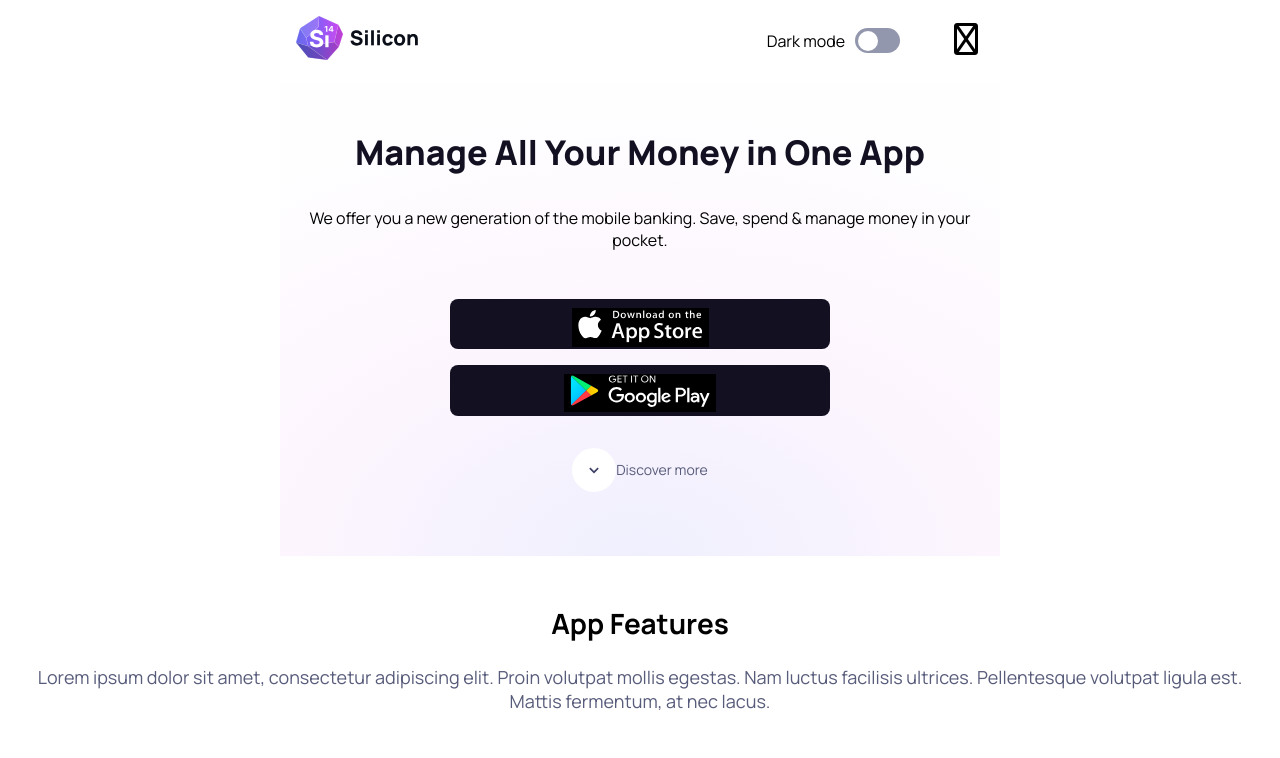
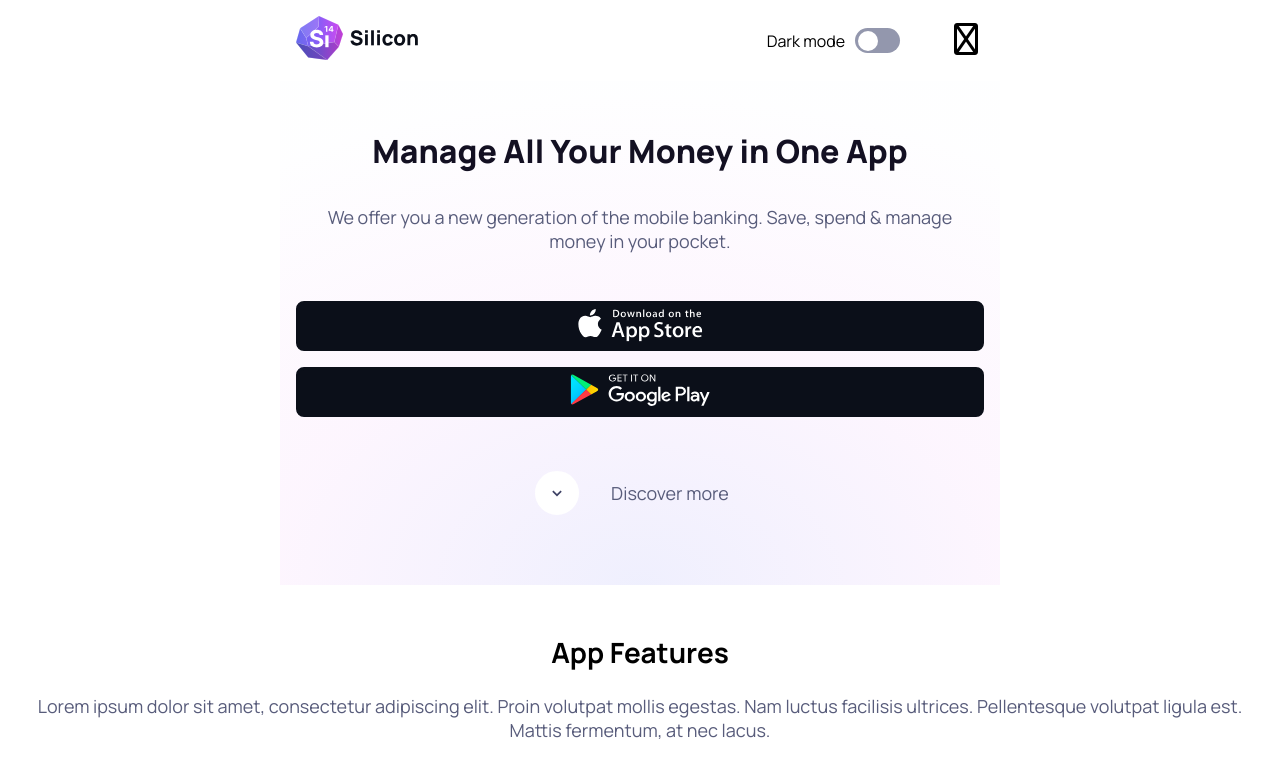
Before and after one commit to ChWendin/Silicon, a plain HTML site: page index.html in a window 1280 px wide. Shown: the top 758 px of the page. Drawn offline with Linux system fonts and the light colour scheme.

Commit message:
skapat knappar till app store & google play.

```diff
--- a/index.html
+++ b/index.html
@@ -56,25 +56,25 @@
                 banking. Save, spend & manage money in your pocket.</p>
 
                 <div class="imgs">
-                    <div class="imgs2">
+
                         <button class="btn">
-                            <img src="/Assets/appstore-light.svg.svg" alt="appstore-light">
+                            <a><img src="/Assets/appstore-light.svg.svg" alt="appstore-light"></a>
                         </button>
-                    </div>
-                <div class="imgs3">
+
+
                     <button class="btn">
-                        <img src="/Assets/googleplay-light.svg.svg" alt="googleplay-light">
+                        <a><img src="/Assets/googleplay-light.svg.svg" alt="googleplay-light"></a>
                     </button>
-                </div>
+
 
                 <div class="knapp">
-                    <button class="btn2">
+                    <button class="knapp2">
                         <img src="/Assets/Icon.svg" alt="Icon">
                     </button>
                     <p>Discover more</p>
                 </div>
 
-            </div>
+                </div>
 
 
         </div>
--- a/main.css
+++ b/main.css
@@ -188,14 +188,14 @@ main #gradiant {
 
 
 .headline {
-    font-size: 34.1px;
     font-weight: 800;
     color:  #131022;
     margin: 2rem;
-
 }
 
-.div1 p {
+
+
+#gradiant p {
     color: #585C7B;
     font-size: 18px;
     font-weight: 400;
@@ -208,36 +208,31 @@ main #gradiant {
     justify-content: center;
     align-items: center;
     flex-direction: column;
+    gap: 1rem;
+    margin-top: 3rem;
+}
+
+.btn {
+    background: transparent;
+    border: var(--color-dark) solid;
+    border-radius: 8px;
+    height: 50px;
+    background-color: var(--color-dark);
+    width: 100%;
+    margin-left: 1rem;
+    margin-right: 1rem;
+
+
+    cursor: pointer;
+    overflow:hidden;
+
 
 }
 
-.btn {
-    color: transparent;
-    background-color: black;
-    border: none;
-    cursor: pointer;
-}
 
-.imgs2 {
-    margin-top: 3rem;
-    background-color: #131022;
-    border-radius: 8px;
-    height: 50.41px;
-    width: 366,4px;
-    padding: 8.8px 121.2px;
 
-}
-.imgs3 {
-    margin-top: 1rem;
-    background-color: #131022;
-    border-radius: 8px;
-    height: 50.41px;
-    width: 366,4px;
-    padding: 8.8px 113.7px;
 
-}
-
-.btn2 {
+.knapp2 {
     height: 44px;
     width: 44px;
     padding: 12px;
@@ -256,6 +251,7 @@ main #gradiant {
     align-items: center;
     margin-top: 2rem;
     margin-bottom: 3rem;
+    gap: 1rem;
 
 
 }
```
Also changed, not shown: Assets/mobiles.svg (added).
